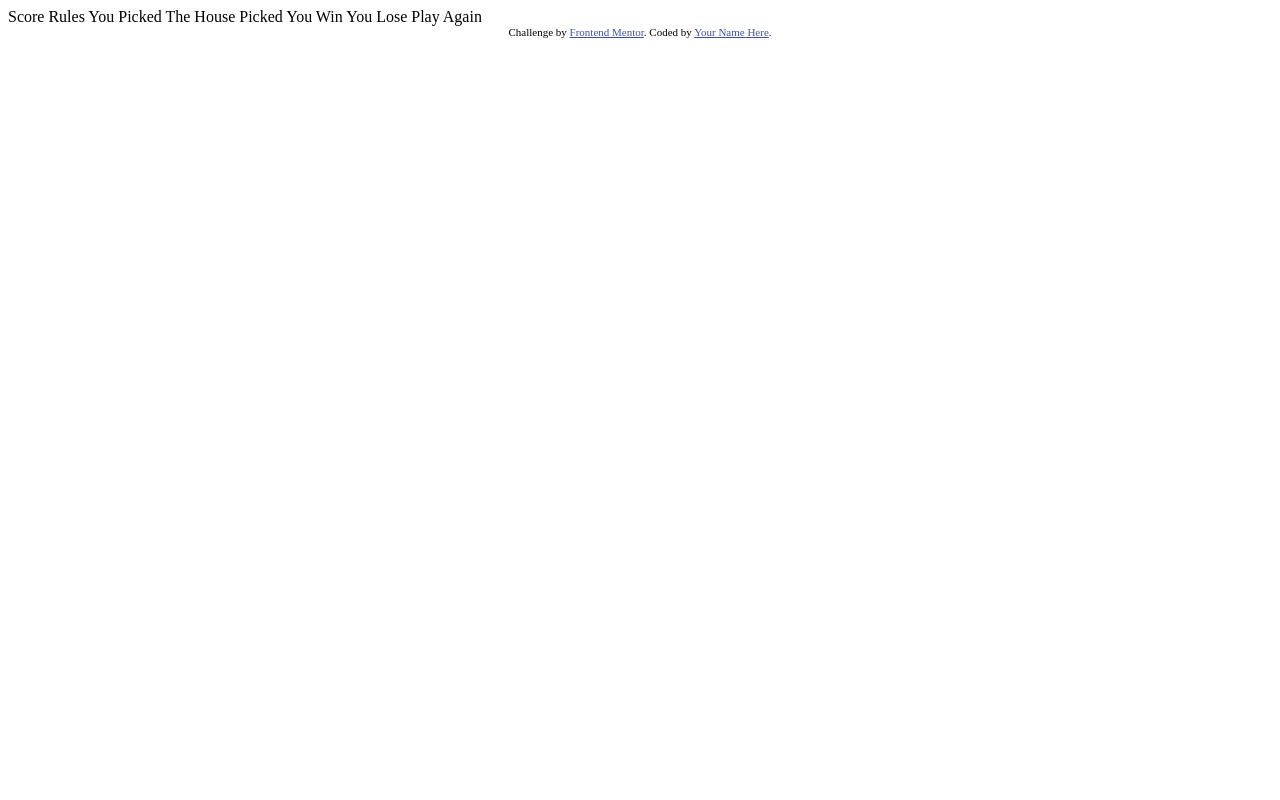
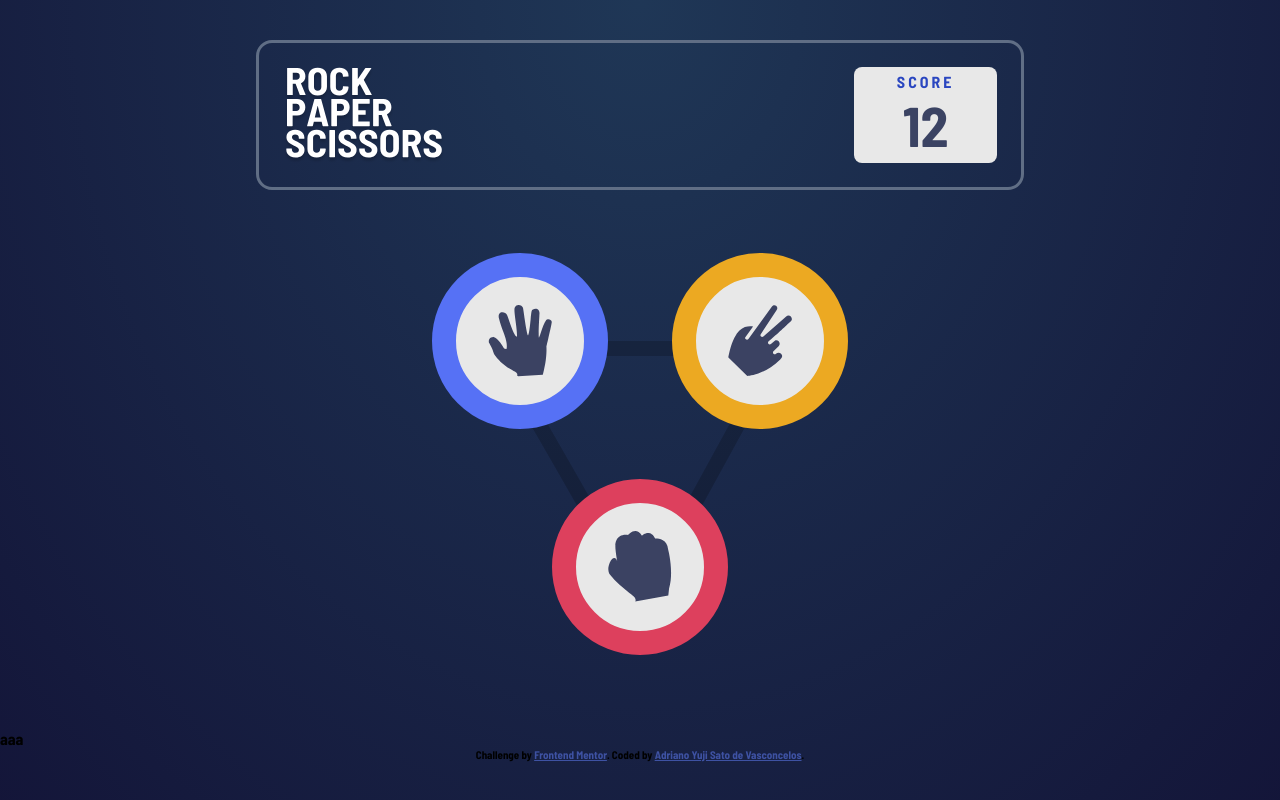
Before and after one commit to adrianoyuji/rock-paper-scissors-master, a plain HTML site: page index.html in a window 1280 px wide. Drawn offline with Linux system fonts and the light colour scheme.

Commit message:
added basic css and html step one desktop structure

```diff
--- a/index.html
+++ b/index.html
@@ -1,37 +1,227 @@
 <!DOCTYPE html>
 <html lang="en">
   <head>
-  <meta charset="UTF-8">
-  <meta name="viewport" content="width=device-width, initial-scale=1.0"> <!-- displays site properly based on user's device -->
+    <meta charset="UTF-8" />
+    <meta name="viewport" content="width=device-width, initial-scale=1.0" />
+    <!-- displays site properly based on user's device -->
 
-  <link rel="icon" type="image/png" sizes="32x32" href="./images/favicon-32x32.png">
+    <link
+      rel="icon"
+      type="image/png"
+      sizes="32x32"
+      href="./images/favicon-32x32.png"
+    />
 
     <title>Frontend Mentor | Rock, Paper, Scissors</title>
 
-  Score
-  Rules
-
-  You Picked
-  The House Picked
-
-  You Win
-  You Lose
-
-  Play Again
-
     <!-- Feel free to remove these styles or customise in your own stylesheet 👍 -->
     <style>
-    .attribution { font-size: 11px; text-align: center; }
-    .attribution a { color: hsl(228, 45%, 44%); }
+      @font-face {
+        font-family: Barlow Semi Condensed;
+        src: url("./font/BarlowSemiCondensed-Bold.ttf");
+      }
+      html {
+        font-family: Barlow Semi Condensed;
+        height: 100%;
+        width: 100%;
+        padding: unset;
+        margin: unset;
+      }
+      .attribution {
+        font-size: 11px;
+        text-align: center;
+      }
+      .attribution a {
+        color: hsl(228, 45%, 44%);
+      }
+      body {
+        padding: unset;
+        margin: unset;
+        background-image: radial-gradient(
+          at top,
+          hsl(214, 47%, 23%),
+          hsl(237, 49%, 15%)
+        );
+        display: flex;
+        flex-direction: column;
+        height: 100%;
+        width: auto;
+      }
+      .scoreboard-header {
+        flex: 3;
+        justify-content: center;
+        align-items: center;
+      }
+      .scoreboard {
+        display: flex;
+        border: solid;
+        border-width: 3px;
+        border-radius: 16px;
+        border-color: hsl(217, 16%, 45%);
+        padding: 24px;
+        margin: 5vh 20vw 5vh 20vw;
+        flex-direction: row;
+      }
+      .header-logo {
+        display: flex;
+        flex-direction: column;
+        height: 12vh;
+        flex: 8;
+      }
+      .score-container {
+        background-color: #e8e8e8;
+        border-radius: 8px;
+        flex: 2;
+        display: flex;
+        flex-direction: column;
+        justify-content: center;
+        align-items: center;
+      }
+      .score-header {
+        color: hsl(229, 64%, 46%);
+        letter-spacing: 3px;
+      }
+      .score-value {
+        color: hsl(229, 25%, 31%);
+        font-size: 3.5rem;
+      }
+      .buttons {
+        display: flex;
+        justify-content: center;
+        align-items: center;
+        flex: 7;
+      }
+      .steps {
+        display: flex;
+        justify-content: center;
+        align-items: center;
+        flex: 7;
+      }
+      .step-one {
+        height: 100%;
+        width: 100%;
+        background-image: url(./images/bg-triangle.svg);
+        background-repeat: no-repeat;
+        background-position: center;
+        display: flex;
+        flex-direction: column;
+        justify-content: center;
+        align-items: center;
+      }
+      .step-one-rows {
+        display: flex;
+        flex-direction: row;
+        justify-content: center;
+        align-items: center;
+        position: relative;
+        bottom: 50px;
+      }
+
+      .paper-button {
+        height: 128px;
+        width: 128px;
+        background-color: #e8e8e8;
+        display: flex;
+        justify-content: center;
+        align-items: center;
+        border-radius: 50%;
+        border: solid;
+        border-width: 24px;
+        border-color: hsl(230, 89%, 65%);
+        margin-right: 64px;
+        transition: all 0.1s ease-in-out;
+        cursor: pointer;
+      }
+      .rock-button {
+        height: 128px;
+        width: 128px;
+        background-color: #e8e8e8;
+        display: flex;
+        justify-content: center;
+        align-items: center;
+        border-radius: 50%;
+        border: solid;
+        border-width: 24px;
+        border-color: hsl(349, 70%, 56%);
+        transition: all 0.1s ease-in-out;
+        cursor: pointer;
+      }
+      .scissors-button {
+        height: 128px;
+        width: 128px;
+        background-color: #e8e8e8;
+        display: flex;
+        justify-content: center;
+        align-items: center;
+        border-radius: 50%;
+        border: solid;
+        border-width: 24px;
+        border-color: hsl(40, 84%, 53%);
+        transition: all 0.1s ease-in-out;
+        cursor: pointer;
+      }
+      .paper-button:hover {
+        height: 132px;
+        width: 132px;
+      }
+      .rock-button:hover {
+        height: 132px;
+        width: 132px;
+      }
+      .scissors-button:hover {
+        height: 132px;
+        width: 132px;
+      }
+
+      .rules-footer {
+        flex: 1;
+      }
     </style>
   </head>
   <body>
+    <div class="scoreboard-header">
+      <div class="scoreboard">
+        <div class="header-logo">
+          <img src="images/logo.svg" height="100%" width="162px" />
+        </div>
+        <div class="score-container">
+          <span class="score-header">SCORE</span>
+          <span class="score-value">12</span>
+        </div>
+      </div>
+    </div>
+    <div class="teste"></div>
+    <div class="steps">
+      <div class="step-one">
+        <div class="step-one-rows">
+          <div class="paper-button">
+            <img src="images/icon-paper.svg" height="72px" width="64px" />
+          </div>
 
+          <div class="scissors-button">
+            <img src="images/icon-scissors.svg" height="72px" width="64px" />
+          </div>
+        </div>
 
+        <div class="rock-button">
+          <img src="images/icon-rock.svg" height="72px" width="64px" />
+        </div>
+      </div>
+    </div>
 
+    <div class="rules-footer">
+      aaa
       <div class="attribution">
-    Challenge by <a href="https://www.frontendmentor.io?ref=challenge" target="_blank">Frontend Mentor</a>.
-    Coded by <a href="#">Your Name Here</a>.
+        Challenge by
+        <a href="https://www.frontendmentor.io?ref=challenge" target="_blank"
+          >Frontend Mentor</a
+        >. Coded by
+        <a
+          href="https://www.linkedin.com/in/adriano-yuji-sato-de-vasconcelos-034b09191/"
+          target="_blank"
+          >Adriano Yuji Sato de Vasconcelos</a
+        >.
+      </div>
     </div>
   </body>
 </html>
```
Also changed, not shown: font/BarlowSemiCondensed-Black.ttf (added), font/BarlowSemiCondensed-BlackItalic.ttf (added), font/BarlowSemiCondensed-Bold.ttf (added), font/BarlowSemiCondensed-BoldItalic.ttf (added), font/BarlowSemiCondensed-ExtraBold.ttf (added), font/BarlowSemiCondensed-ExtraBoldItalic.ttf (added), font/BarlowSemiCondensed-ExtraLight.ttf (added), font/BarlowSemiCondensed-ExtraLightItalic.ttf (added), font/BarlowSemiCondensed-Italic.ttf (added), font/BarlowSemiCondensed-Light.ttf (added), font/BarlowSemiCondensed-LightItalic.ttf (added), font/BarlowSemiCondensed-Medium.ttf (added), font/BarlowSemiCondensed-MediumItalic.ttf (added), font/BarlowSemiCondensed-Regular.ttf (added), 5 more files. Lines whose indentation alone changed are shown as unchanged.
